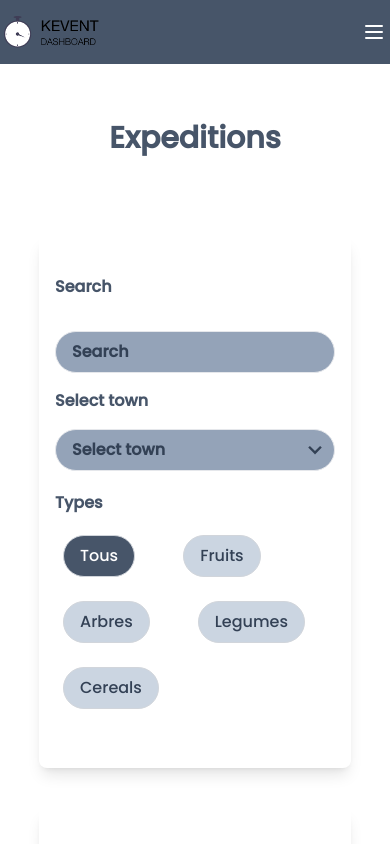
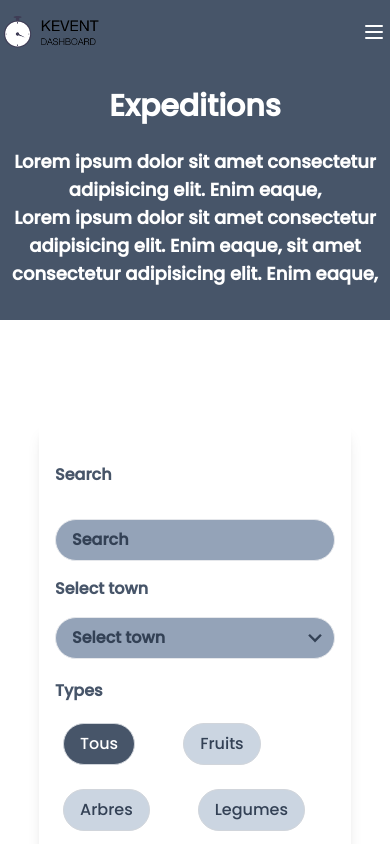
Before and after one commit to mwafrika/kevent-web-second, a React (Create React App) app in the folder frontend/: page /expeditions in a window 390 px wide. Shown: the top 844 px of the page. Built offline with nearby package versions, Linux system fonts and the light colour scheme; grey boxes are pictures that could not be loaded.

Commit message:
Add a banner

```diff
--- a/frontend/src/banner.jsx
+++ /dev/null
@@ -1,7 +0,0 @@
-import React from 'react';
-
-const description = () => {
-  return <div></div>;
-};
-
-export default description;
--- /dev/null
+++ b/frontend/src/bannerExped.jsx
@@ -0,0 +1,20 @@
+import React from 'react';
+
+const description = () => {
+  return (
+    <div className='h-56 w-full bg-slate-600 mt-14 xxxs:text-center xxxs:h-auto xxxs:py-8 xxs:text-center xxs:h-auto xxs:py-8 xs:text-center xs:h-auto xs:py-8 md:text-center mb-16'>
+      <div className='container mx-auto flex justify-center items-center h-full flex-col'>
+        <h1 className='text-3xl text-white font-bold pb-6'>Expeditions</h1>
+        <h2 className=' text-lg text-white font-semibold'>
+          Lorem ipsum dolor sit amet consectetur adipisicing elit. Enim eaque,
+        </h2>
+        <h2 className=' text-lg text-white font-semibold'>
+          Lorem ipsum dolor sit amet consectetur adipisicing elit. Enim eaque,
+          sit amet consectetur adipisicing elit. Enim eaque,
+        </h2>
+      </div>
+    </div>
+  );
+};
+
+export default description;
--- /dev/null
+++ b/frontend/src/bannerPack.jsx
@@ -0,0 +1,20 @@
+import React from 'react';
+
+const description = () => {
+  return (
+    <div className='h-56 w-full bg-slate-600 mt-14 xxxs:text-center xxxs:h-auto xxxs:py-8 xxs:text-center xxs:h-auto xxs:py-8 xs:text-center xs:h-auto xs:py-8 md:text-center mb-16'>
+      <div className='container mx-auto flex justify-center items-center h-full flex-col'>
+        <h1 className='text-3xl text-white font-bold pb-6'>Packects</h1>
+        <h2 className=' text-lg text-white font-semibold'>
+          Lorem ipsum dolor sit amet consectetur adipisicing elit. Enim eaque,
+        </h2>
+        <h2 className=' text-lg text-white font-semibold'>
+          Lorem ipsum dolor sit amet consectetur adipisicing elit. Enim eaque,
+          sit amet consectetur adipisicing elit. Enim eaque,
+        </h2>
+      </div>
+    </div>
+  );
+};
+
+export default description;
--- a/frontend/src/listExpeditions.jsx
+++ b/frontend/src/listExpeditions.jsx
@@ -4,6 +4,7 @@ import './App.css';
 import Pagination from './pagination';
 import Header from './header';
 import Footer from './footer';
+import Banner from './bannerExped';
 import data from './data';
 const expeditions = data.expeditions;
 
@@ -12,11 +13,7 @@ const list = () => {
     <>
       <section className='flex min-h-screen flex-col'>
         <Header />
-        <div className='xl:mr-80 md:mr-28 lg:mr-48 xl:mr-68 xl:float-right xl:pt-10 md:py-5 md:float-right xxxs:mx-auto xxxs:float-none xxxs:py-10 xxs:py-10 xs:py-10 mt-20'>
-          <h1 className='text-slate-600 text-center font-bold text-3xl xl:pr-60 md:text-2xl xxxs:text-center xxs:text-center xs:text-center md:text-center lg:text-center xl:text-center'>
-            Expeditions
-          </h1>
-        </div>
+        <Banner />
         <div className='flex flex-col w-full xl:mx-auto mx-auto md:w-11/12 lg:w-11/12 xl:w-11/12  md:py-4 xl:py-4 lg:gap-x-0.39 lg:py-4 md:flex-row xl:flex-row lg:flex-row md:flex-wrap xl:flex-wrap lg:flex-wrap md:gap-x-0.39 md:gap-y-7 lg:gap-y-7 md:mx-auto lg:mx-auto xl:flex 2xl:flex 2xl:flex-row 2xl:flex-wrap xl:gap-x-0.25 xl:gap-y-10 2xl:mx-auto'>
           <div
             className='h-full md:w-15 w-4/5 px-p-5 py-p-10 2xl:h-auto md:py-4 md:h-auto xl:h-auto lg:h-auto lg:py-7 xl:py-5 xxxs:h-full mx-auto xxs:w-4/5 xxs:h-full xxs:mx-auto md:pb-1 xs:mx-auto xxs:px-4 xl:w-1/3.3 lg:w-15 2xl:w-98 mt-10 xs:px-4 xs:py-8 transition md:px-2  xxxs:px-4 xxxs:py-4
--- a/frontend/src/listTopPackage.jsx
+++ b/frontend/src/listTopPackage.jsx
@@ -5,6 +5,7 @@ import Pagination from './pagination';
 import Header from './header';
 import Footer from './footer';
 import data from './data';
+import Banner from './bannerPack';
 const packages = data.packages;
 
 const list = () => {
@@ -12,9 +13,7 @@ const list = () => {
     <>
       <section className='flex min-h-screen flex-col'>
         <Header />
-        <div className=' w-full'>
-          <h1 className='text-slate-600 text-center font-bold'>Packages</h1>
-        </div>
+        <Banner />
         <div className='flex flex-col w-full xl:mx-auto mx-auto md:w-11/12 lg:w-11/12 xl:w-11/12  md:py-4 xl:py-4 lg:gap-x-0.39 lg:py-4 md:flex-row xl:flex-row lg:flex-row md:flex-wrap xl:flex-wrap lg:flex-wrap md:gap-x-0.39 md:gap-y-7 lg:gap-y-7 md:mx-auto lg:mx-auto xl:flex 2xl:flex 2xl:flex-row 2xl:flex-wrap xl:gap-x-0.25 xl:gap-y-10 2xl:mx-auto'>
           <div
             className='h-full md:w-15 w-4/5 px-p-5 py-p-10 2xl:h-auto md:py-4 md:h-auto xl:h-auto lg:h-auto lg:py-7 xl:py-5 xxxs:h-full mx-auto xxs:w-4/5 xxs:h-full xxs:mx-auto md:pb-1 xs:mx-auto xxs:px-4 xl:w-1/3.3 lg:w-15 2xl:w-98 mt-10 xs:px-4 xs:py-8 transition md:px-2  xxxs:px-4 xxxs:py-4
```
